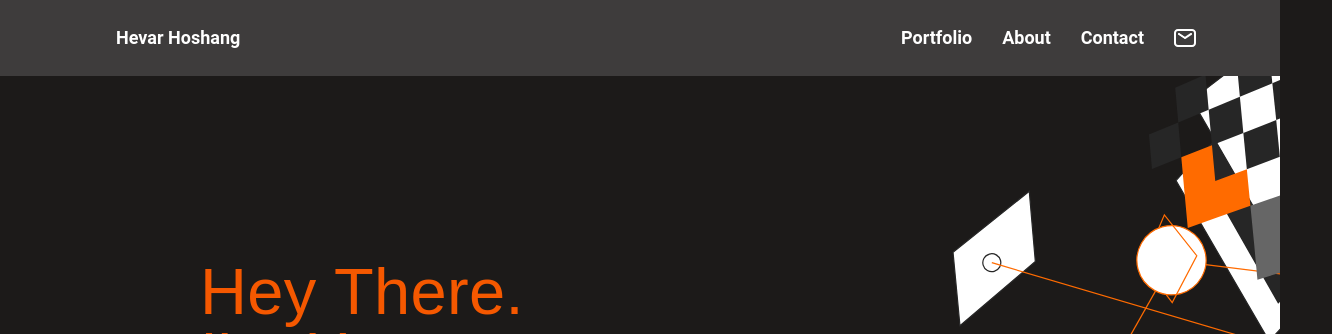
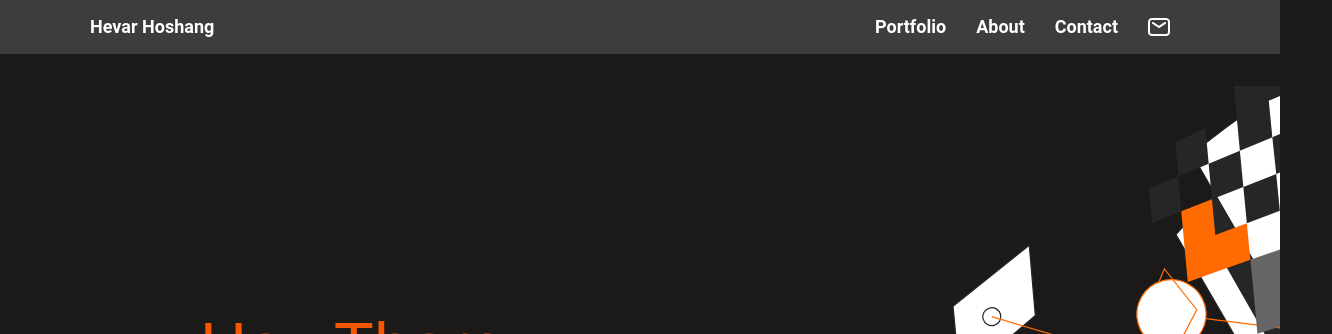
Before and after one commit to whiteWolfx99/Portfolio, a website: page index.html in a window 1280 px wide. Shown: the top 334 px of the page, 1332 px wide, since content can reach past the window. Drawn offline with Linux system fonts and the light colour scheme.

Commit message:
all the requirment are fixed

```diff
--- a/styless.css
+++ b/styless.css
@@ -1,10 +1,8 @@
 header {
   font-size: 18px;
   line-height: 24px;
-  position: absolute;
-  width: 100%;
-  left: 0;
-  top: 0;
+  padding: 0;
+  margin: 0;
   background-color: #3e3c3c;
   color: white;
   font-family: "Roboto", sans-serif;
@@ -19,6 +17,7 @@ body {
   padding: 0;
   background-color: #1c1a19 !important;
   display: flex;
+  overflow-x: hidden;
 }
 
 button {
@@ -30,7 +29,8 @@ button {
   display: flex;
   justify-content: space-between;
   align-items: flex-end;
-  padding: 15px;
+  padding: 0;
+  margin: 0;
 }
 
 .endnavbar {
@@ -570,6 +570,8 @@ button:hover {
 
 .header-hamburger {
   display: flex;
+  margin: 0 20px 0 0;
+  padding: 15px 0 15px 0;
 }
 
 .section-two-center-2 {
@@ -584,6 +586,13 @@ button:hover {
   display: flex;
   align-items: center;
   justify-content: center;
+}
+
+.Header-logo {
+  display: flex;
+  flex-direction: row;
+  margin: 0 0 0 50px;
+  padding: 10px 0 10px 0;
 }
 
 @media (min-width: 1000px) {
@@ -605,6 +614,7 @@ button:hover {
     margin: 0;
     padding: 0;
     background-color: #1c1a19 !important;
+    overflow-x: hidden;
   }
 
   button {
@@ -616,8 +626,7 @@ button:hover {
     display: flex;
     justify-content: space-between;
     align-items: flex-end;
-    padding: 26px;
-    width: 100%;
+    padding: 0;
     margin: 0;
   }
 
@@ -625,6 +634,7 @@ button:hover {
     display: flex;
     flex-direction: row;
     margin: 0 0 0 90px;
+    padding: 15px 0 15px 0;
   }
 
   .Header-nameofmenu {
@@ -632,11 +642,11 @@ button:hover {
     flex-direction: row;
     gap: 30px;
     margin-right: 90px;
-    width: 100%;
   }
 
   .Header-Desktop-menu {
     display: flex;
+    padding: 15px 0 15px 0;
   }
 
   .header-hamburger {
@@ -696,6 +706,7 @@ button:hover {
     font-weight: 400;
     font-size: 20px;
     margin: 0;
+    width: 500px;
     padding: 24px 0 0 0;
     line-height: 24px;
     color: #f4f5f7;
```
